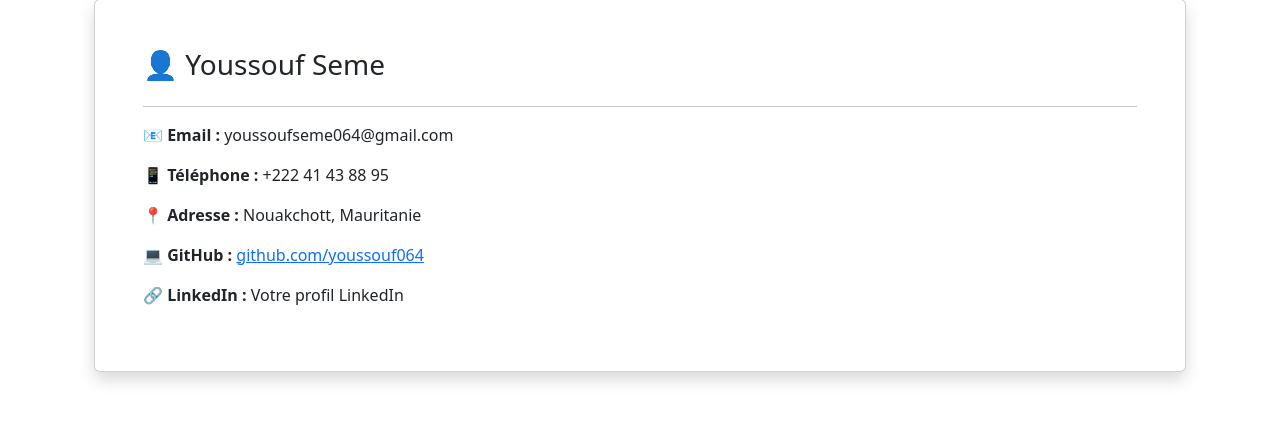
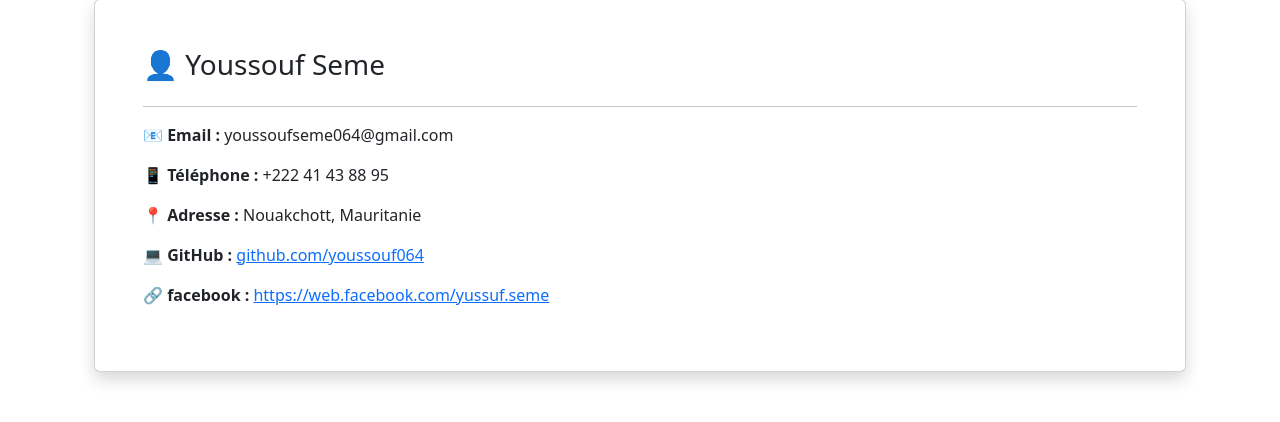
Before and after one commit to youssouf064/portfolio, a Flask app: page /contact in a window 1280 px wide. Shown: the part 201-623 px from the top of the page. Run offline with Flask 3, Linux system fonts and the light colour scheme.

Commit message:
Mise à jour du portfolio

```diff
--- a/app.py
+++ b/app.py
@@ -1,3 +1,4 @@
+import os
 from flask import Flask, render_template
 
 app = Flask(__name__)
--- a/templates/contact.html
+++ b/templates/contact.html
@@ -24,8 +24,8 @@
             </a>
         </p>
 
-        <p><strong>🔗 LinkedIn :</strong>
-            Votre profil LinkedIn
+        <p><strong>🔗 facebook :</strong>
+           <a href="https://web.facebook.com/yussuf.seme">https://web.facebook.com/yussuf.seme</a>
         </p>
 
     </div>
```
